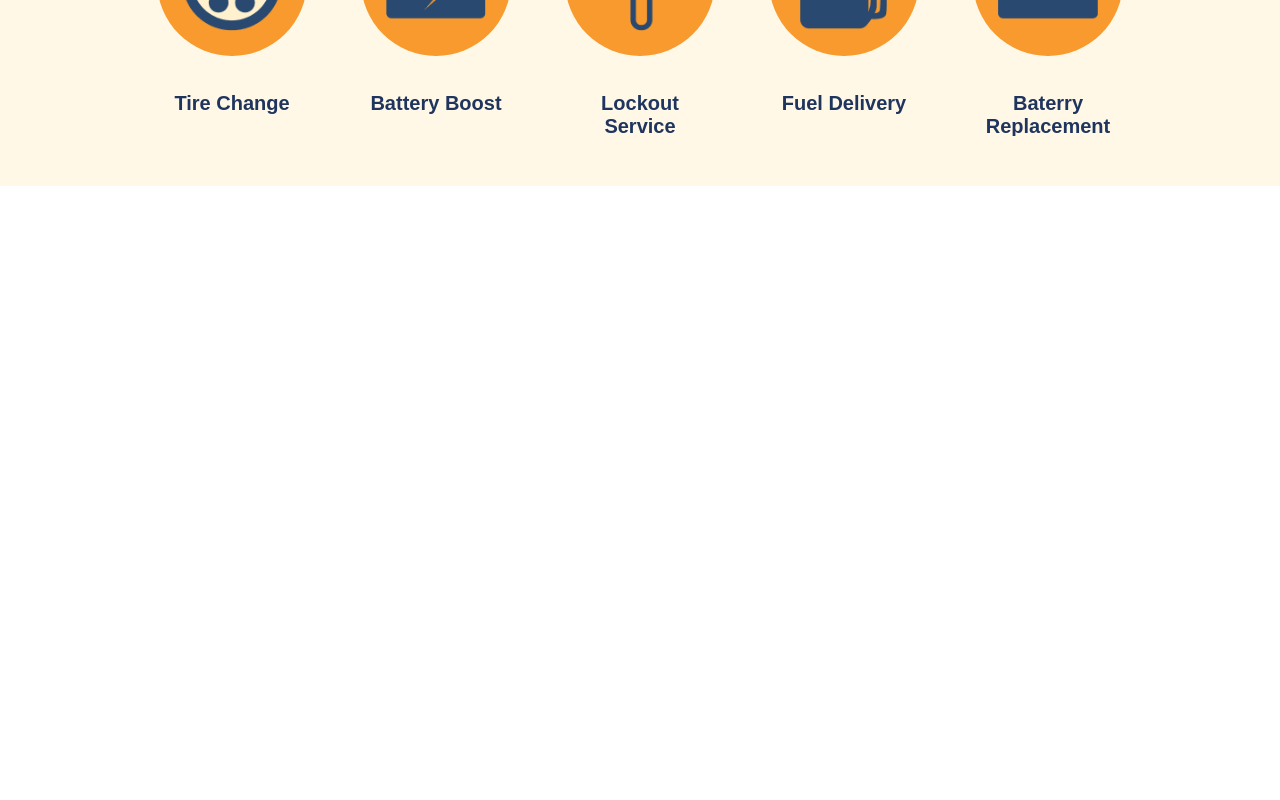
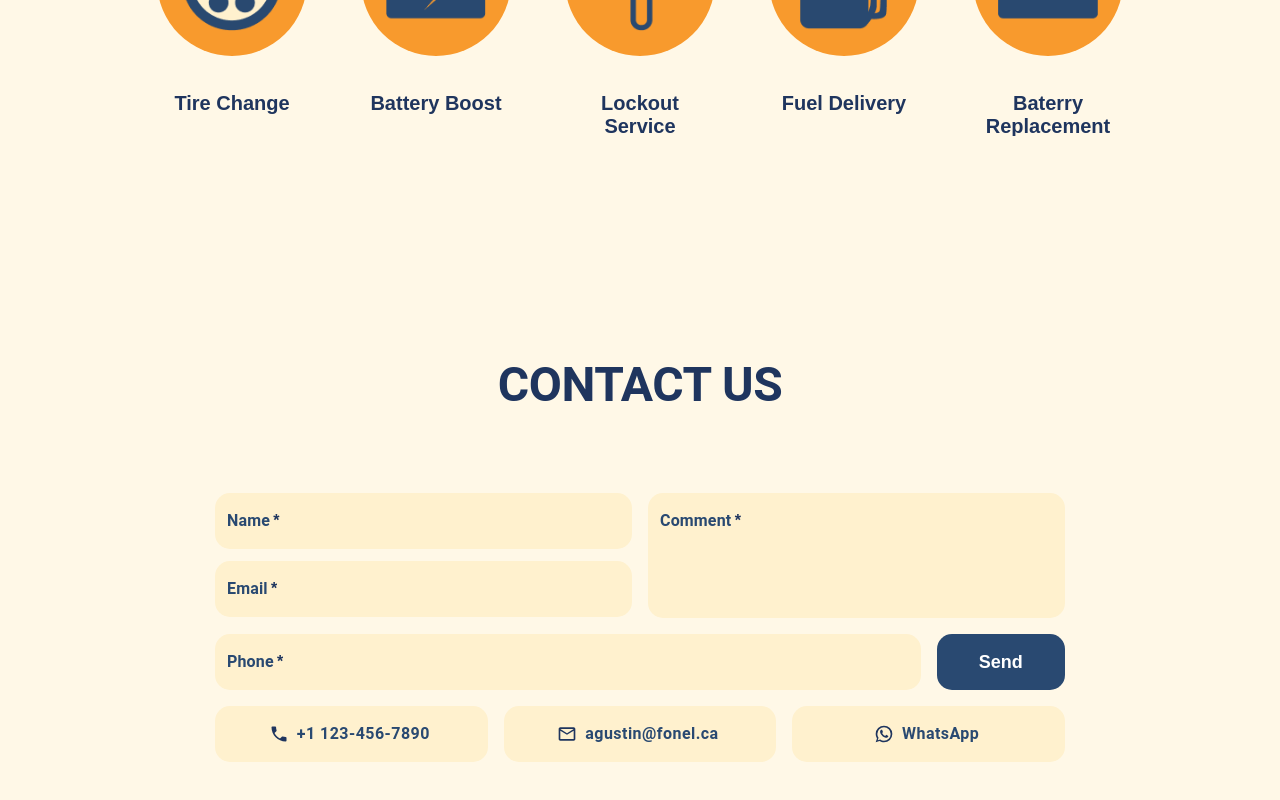
Before and after one commit to Marcobc-exe/fonelcorp, a React (Vite) app: page / in a window 1280 px wide. Shown: the part 3899-4699 px from the top of the page. Before the commit the page ends 4085 px from the top, so only its background shows below. Built offline with nearby package versions, Linux system fonts and the light colour scheme.

Commit message:
funct: Contact form was created

```diff
--- a/src/App.tsx
+++ b/src/App.tsx
@@ -4,6 +4,7 @@ import { HeroTitle } from './components/HeroTitle/HeroTittle'
 import { OurServices } from './components/OurServices/OurServices'
 import { ChooseUs } from './components/ChooseUs/ChooseUs'
 import { AreasCovered } from './components/AreasCovered/AreasCovered'
+import { ContactForm } from './components/ContactForm/ContactForm'
 
 const App = () => {
 
@@ -13,6 +14,7 @@ const App = () => {
       <OurServices />
       <AreasCovered />
       <ChooseUs />
+      <ContactForm />
     </Layout>
   )
 }
--- a/src/components/Button/Button.tsx
+++ b/src/components/Button/Button.tsx
@@ -1,41 +1,27 @@
-import MUIButton from "@mui/material/Button";
-import {
-  CircularProgress,
-  type ButtonProps as MUIButtonProps,
-} from "@mui/material";
+import { Button as MUIButton, styled } from "@mui/material";
 
-export interface CustomButtonProps extends MUIButtonProps {
-  loading?: boolean;
-}
-
-export const Button: React.FC<CustomButtonProps> = ({
-  variant = 'contained',
-  color = 'primary',
-  loading = false,
-  disabled,
-  children,
-  ...props
-}) => {
-  return (
-    <MUIButton
-      variant={variant}
-      color={color}
-      disabled={disabled || loading}
-      sx={{
-        transition: 'all 0.3s ease',
-        fontFamily: 'Archivo Narrow',
-        '&:hover': {
-          backgroundColor: (theme) => theme.palette.secondary.dark,
-          boxShadow: 'none',
-        },
-        '&:focus': {
-          outline: 'none',
-        },
-      }}
-
-      {...props}
-    >
-      {loading ? <CircularProgress size={20} color="inherit" /> : children}
-    </MUIButton>
-  );
-};
+export const Button = styled(MUIButton)({
+  textTransform: "none",
+  boxShadow: "none",
+  fontWeight: "bold",
+  lineHeight: 1.5,
+  fontSize: 16,
+  width: "100%",
+  paddingInline: "10px",
+  paddingBlock: "5px",
+  borderRadius: "15px",
+  color: "#294971",
+  bgcolor: "#FFF1CE",
+  height: "56px",
+  "&:hover": {
+    backgroundColor: "#FFF1CE",
+    boxShadow: '5px 5px 0px 0 #294971',
+  },
+  "&:active": {
+    boxShadow: "none",
+    backgroundColor: "#0062cc",
+  },
+  "&:focus": {
+    boxShadow: "none",
+  },
+});
--- /dev/null
+++ b/src/components/ContactForm/ContactForm.tsx
@@ -0,0 +1,148 @@
+import { Box, Grid } from "@mui/material";
+import { Typography } from "../Typography/Typography";
+import { useForm, type SubmitHandler } from "react-hook-form";
+import { Input } from "../Input/Input";
+import { EmailOutlined, Phone, WhatsApp } from "@mui/icons-material";
+import { Button } from "../Button/Button";
+import './contactForm.css'
+
+type Inputs = {
+  name: string;
+  email: string;
+  phone: string;
+  comment: string;
+};
+
+export const ContactForm = () => {
+  const {
+    control,
+    handleSubmit,
+    reset,
+    formState: { errors },
+  } = useForm<Inputs>({
+    defaultValues: {
+      name: "",
+      email: "",
+      phone: "",
+      comment: "",
+    },
+  });
+
+  const onSubmit: SubmitHandler<Inputs> = (data) => {
+    reset(); // if successful email sent
+    console.log(data);
+  };
+
+  return (
+    <Box
+      component={"div"}
+      bgcolor={"#FFF8E7"}
+      paddingInline={"30px"}
+      paddingBlock={"50px"}
+      position={"relative"}
+    >
+      <Typography
+        variant="h2"
+        textAlign={"center"}
+        marginBottom={10}
+        marginTop={15}
+      >
+        CONTACT US
+      </Typography>
+
+      <Box
+        component={"form"}
+        sx={{
+          // bgcolor: 'red',
+          justifyItems: "center",
+        }}
+        onSubmit={handleSubmit(onSubmit)}
+      >
+        <Grid container spacing={2} size={{ xs: 12, md: 6 }} maxWidth={850}>
+          <Grid
+            size={{ xs: 12, sm: 12, md: 6 }}
+            display={"flex"}
+            flexDirection={"column"}
+            gap={1.5}
+          >
+            <Input
+              size={12}
+              control={control}
+              name="name"
+              label="Name"
+              variant="filled"
+              fullWidth={true}
+            />
+            <Input
+              size={12}
+              control={control}
+              name="email"
+              label="Email"
+              variant="filled"
+              fullWidth={true}
+              type="email"
+              rules={{
+                required: "Email is required.",
+                pattern: {
+                  value: /^[\w-.]+@([\w-]+\.)+[\w-]{2,4}$/,
+                  message: "Invalid email address.",
+                },
+              }}
+            />
+          </Grid>
+          <Input
+            size={6}
+            control={control}
+            name="comment"
+            label="Comment"
+            variant="filled"
+            fullWidth={true}
+            multiline={true}
+            rows={4}
+          />
+          <Input
+            size={10}
+            control={control}
+            name="phone"
+            label="Phone"
+            variant="filled"
+            fullWidth={true}
+          />
+
+          <Grid size={{ xs: 12, sm: 12, md: 2 }}>
+            <button className="btnSend">
+              Send
+            </button>
+          </Grid>
+
+          <Grid
+            component={"div"}
+            size={{ xs: 12, sm: 12, md: 4 }}
+            bgcolor={"#FFF1CE"}
+            borderRadius={"15px"}
+          >
+            <Button startIcon={<Phone />}>+1 123-456-7890</Button>
+          </Grid>
+
+          <Grid
+            component={"div"}
+            size={{ xs: 12, sm: 12, md: 4 }}
+            bgcolor={"#FFF1CE"}
+            borderRadius={"15px"}
+          >
+            <Button startIcon={<EmailOutlined />}>agustin@fonel.ca</Button>
+          </Grid>
+
+          <Grid
+            component={"div"}
+            size={{ xs: 12, sm: 12, md: 4 }}
+            bgcolor={"#FFF1CE"}
+            borderRadius={"15px"}
+          >
+            <Button startIcon={<WhatsApp />}>WhatsApp</Button>
+          </Grid>
+        </Grid>
+      </Box>
+    </Box>
+  );
+};
--- /dev/null
+++ b/src/components/ContactForm/contactForm.css
@@ -0,0 +1,17 @@
+.btnSend {
+  background-color: #294971;
+  color: white;
+  font-weight: bold;
+  font-size: 18px;
+  border: none;
+  width: 100%;
+  height: 56px;
+  border-radius: 15px;
+  cursor: pointer;
+}
+
+.btnSend:hover {
+  box-shadow: 5px 5px 0px 0 #f5cd67;
+  background-color: #3d6ba4;
+  transition: .2s ease-in-out all;
+}
--- /dev/null
+++ b/src/components/Input/Input.tsx
@@ -0,0 +1,97 @@
+import type { Theme } from "@emotion/react";
+import {
+  Grid,
+  TextField,
+  type SxProps,
+  type TextFieldVariants,
+} from "@mui/material";
+import {
+  Controller,
+  type Path,
+  type Control,
+  type FieldValues,
+  type RegisterOptions,
+} from "react-hook-form";
+
+type Props<T extends FieldValues> = {
+  rows?: number;
+  name: Path<T>;
+  label: string;
+  multiline?: boolean;
+  fullWidth?: boolean;
+  control: Control<T>;
+  variant: TextFieldVariants;
+  rules?: Omit<
+    RegisterOptions<T, Path<T>>,
+    "setValueAs" | "disabled" | "valueAsNumber" | "valueAsDate"
+  >;
+  sx?: SxProps<Theme>;
+  type?: React.HTMLInputTypeAttribute;
+  size?: number;
+};
+
+export const Input = <T extends FieldValues>({
+  sx = {
+    "& .MuiFilledInput-root": {
+      color: "#294971",
+      border: "none",
+      bgcolor: "#FFF1CE",
+      overflow: "hidden",
+      borderRadius: "15px",
+      "&.Mui-focused": {
+        bgcolor: "#FFF1CE",
+      },
+    },
+  },
+  name,
+  rows = 1,
+  rules,
+  label,
+  control,
+  variant,
+  fullWidth = false,
+  multiline = false,
+  type,
+  size,
+}: Props<T>) => {
+  return (
+    <Controller
+      name={name}
+      rules={rules}
+      control={control}
+      render={({ field: { value, onChange, ref }, fieldState: { error } }) => (
+        <Grid size={{ xs: 12, sm: 12, md: size ?? 12 }}>
+          <TextField
+            required
+            ref={ref}
+            rows={rows}
+            value={value}
+            label={label}
+            error={!!error?.message}
+            variant={variant}
+            onChange={onChange}
+            fullWidth={fullWidth}
+            multiline={multiline}
+            helperText={error?.message}
+            sx={sx}
+            type={type}
+            slotProps={{
+              input: {
+                disableUnderline: true,
+              },
+            }}
+            InputLabelProps={{
+              sx: {
+                color: "#294971",
+                fontWeight: "600",
+                "&.Mui-focused": {
+                  color: "#123456",
+                },
+              },
+            }}
+          />
+        </Grid>
+      )}
+    />
+  );
+};
```
